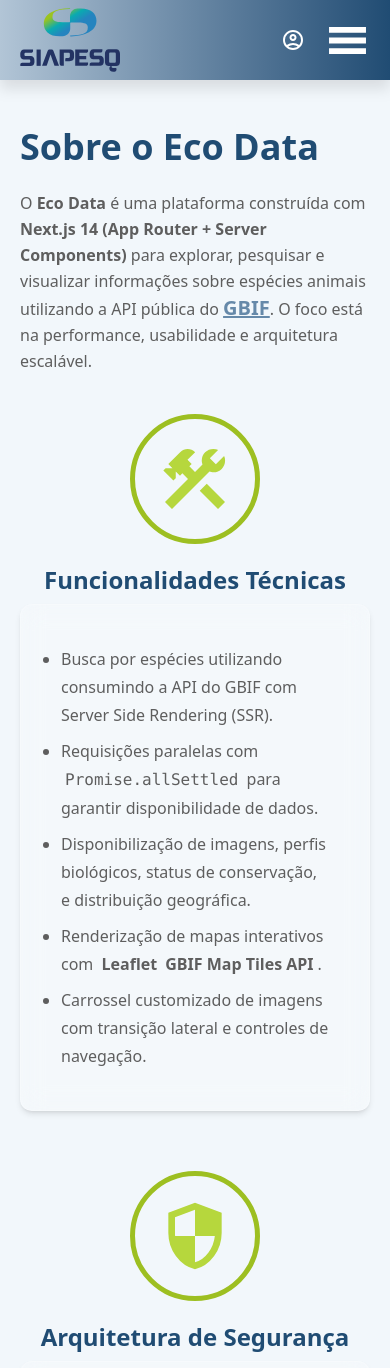
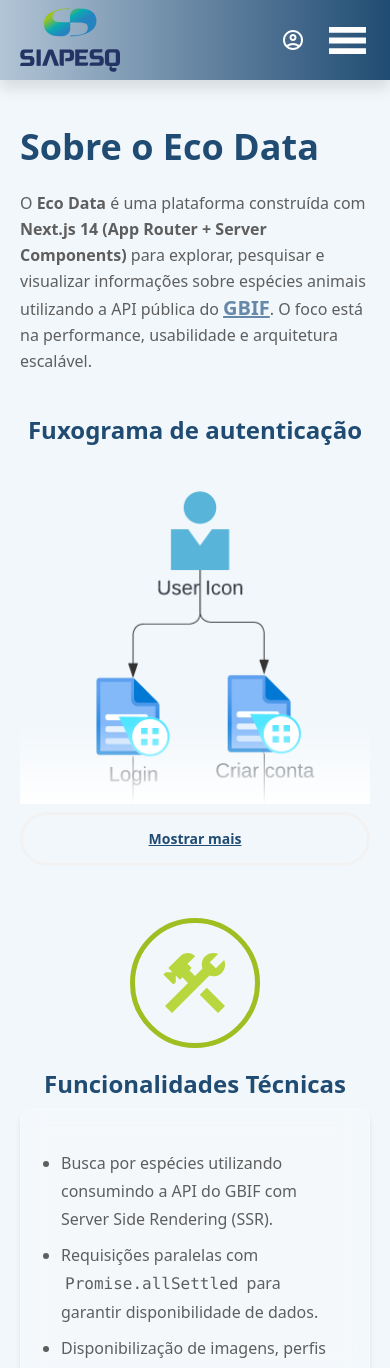
Before and after one commit to Carlos-Teixeira-Jr/eco-data, a Next.js app: page /aboutApp in a window 390 px wide. Shown: the top 1368 px of the page. Built offline with nearby package versions, Linux system fonts and the light colour scheme; a web font is replaced by a local one.

Commit message:
feat: auth fluxogram image implemented

```diff
--- a/app/(routes)/aboutApp/page.tsx
+++ b/app/(routes)/aboutApp/page.tsx
@@ -3,6 +3,11 @@
 import StyleIcon from "@/app/assets/icons/StyleIcon";
 import SyncIcon from "@/app/assets/icons/SyncIcon";
 import ToolsIcon from "@/app/assets/icons/ToolsIcons";
+import Image from "next/image";
+import Fluxogram from "@/app/assets/images/app-fluxogram.png";
+import MobileFluxogram from "@/app/assets/images/app-fluxogram-mobile.png";
+import FluxogramaSection from "@/app/components/aboutApp/FluxogramSection";
+import FluxogramSection from "@/app/components/aboutApp/FluxogramSection";
 
 export default function aboutApp() {
   const technicalFeatures = [
@@ -72,7 +77,8 @@
     },
     {
       id: 7,
-      content: "Lógica de authenticação centralizada usando middlewares a nível de edge para proteção de rotas end-to-end e boa performance ",
+      content:
+        "Lógica de authenticação centralizada usando middlewares a nível de edge para proteção de rotas end-to-end e boa performance ",
       suffix: ".",
     },
   ];
@@ -177,6 +183,8 @@
           . O foco está na performance, usabilidade e arquitetura escalável.
         </p>
       </section>
+
+      <FluxogramSection />
 
       <section className="w-full flex flex-col-reverse md:flex-row justify-evenly items-center">
         <div className="flex flex-col py-5 md:py-0">
--- /dev/null
+++ b/app/components/aboutApp/FluxogramSection.tsx
@@ -0,0 +1,66 @@
+"use client";
+
+import { useState, useEffect } from "react";
+import Image from "next/image";
+import Fluxogram from "@/app/assets/images/app-fluxogram.png";
+import MobileFluxogram from "@/app/assets/images/app-fluxogram-mobile.png";
+
+export default function FluxogramSection() {
+  const [expanded, setExpanded] = useState(false);
+  const [isMobile, setIsMobile] = useState(false);
+
+  useEffect(() => {
+    const checkMobile = () => {
+      setIsMobile(window.innerWidth <= 768);
+    };
+    checkMobile();
+    window.addEventListener("resize", checkMobile);
+    return () => window.removeEventListener("resize", checkMobile);
+  }, []);
+
+  return (
+    <section className="flex flex-col">
+      <h2 className="text-2xl font-semibold text-primary-100 mb-2 text-center md:text-start">
+        Fuxograma de autenticação
+      </h2>
+
+      <div
+        className={`relative w-full overflow-hidden transition-all duration-500 ${
+          expanded || !isMobile ? "h-auto" : "aspect-square"
+        }`}
+      >
+        <picture>
+          <source srcSet={MobileFluxogram.src} media="(max-width: 768px)" />
+          <Image
+            src={Fluxogram}
+            alt="Diagrama de autenticação do app"
+            className="w-full"
+            width={1200}
+            height={800}
+          />
+        </picture>
+
+        {/* Gradiente Fade-Out */}
+        {!expanded && isMobile && (
+          <div className="absolute bottom-0 left-0 w-full h-20 bg-gradient-to-t from-white to-transparent pointer-events-none" />
+        )}
+      </div>
+
+      {isMobile && (
+        <button
+          onClick={() => {
+            if (expanded) {
+              setExpanded(false);
+              window.scrollTo({ top: 10, behavior: "smooth" });
+            } else {
+              setExpanded(false);
+            }
+          }}
+          className="mt-2 self-center text-sm text-primary-100 underline w-full"
+        >
+          {expanded ? "Mostrar menos" : "Mostrar mais"}
+        </button>
+      )}
+    </section>
+  );
+}
--- a/app/components/home/AboutSection.tsx
+++ b/app/components/home/AboutSection.tsx
@@ -6,7 +6,7 @@
 const AboutSection = () => {
   const navigator = useRouter();
   return (
-    <section className="md:px-40 px-5 py-8.5 flex flex-col md:flex-row md:gap-52 gap-5 md:mt-[5.5%]">
+    <section className="md:px-40 px-5 py-8.5 flex flex-col md:flex-row md:gap-52 gap-5 md:mt-[5.5%] z-40">
       <LogotypeCard />
       <div className="flex-1 flex flex-col items-center">
         <h4 className="font-normal text-neutral-500">
--- a/app/components/navigation/Header.tsx
+++ b/app/components/navigation/Header.tsx
@@ -91,7 +91,7 @@
 
       <div className="flex items-center gap-5">
         {isAuthenticated && userName ? (
-          <div className="flex items-center justify-center rounded-full border-2 p-2 border-primary-800 w-10 h-10">
+          <div className="flex items-center justify-center rounded-full border-2 md:p-2 border-primary-800 w-7 h-7 md:w-10 md:h-10">
             <h4 className="text-primary-900 font-bold">{userName}</h4>
           </div>
         ) : (
@@ -123,7 +123,7 @@
         </div>
 
         <div
-          className={`absolute top-0 left-0 w-full bg-primary-100 z-40 py-5 flex flex-col items-center justify-center transition-all duration-500 ease-in-out ${
+          className={`absolute top-0 left-0 w-full bg-primary-100 z-50 py-5 flex flex-col items-center justify-center transition-all duration-500 ease-in-out ${
             menuIsOpen
               ? "opacity-100 translate-y-0 pointer-events-auto"
               : "opacity-0 -translate-y-full pointer-events-none"
--- a/app/layout.tsx
+++ b/app/layout.tsx
@@ -17,8 +17,8 @@
       <body>
         <ReduxProvider>
           <Breadcrumb />
+          <Header />
           <div className="max-w-[1366px] w-full mx-auto">
-            <Header />
             <main>{children}</main>
           </div>
           <Footer />
```
Also changed, not shown: app/assets/images/app-fluxogram-mobile.png (added), app/assets/images/app-fluxogram.png (added).
